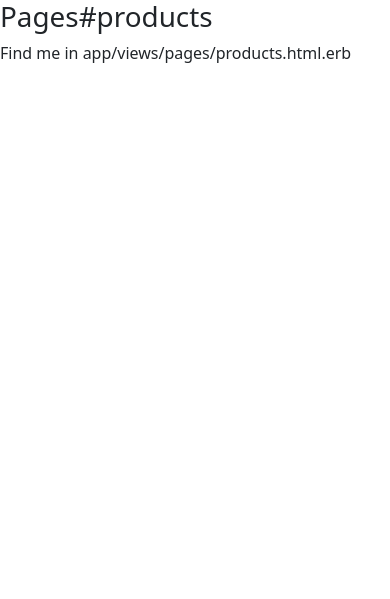
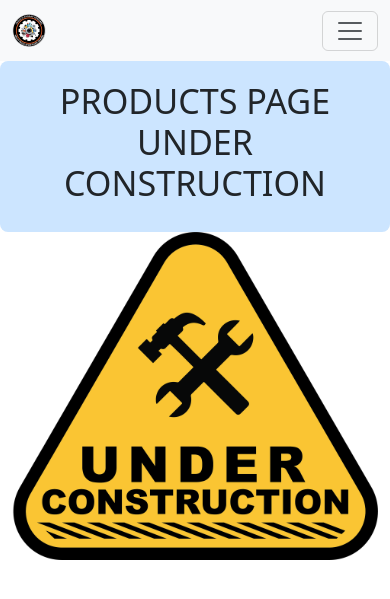
Before and after one commit to InnoIbeto/Jagolvi-Dynamic-Ventures-website, a Rails app: page /pages/products in a window 390 px wide. Shown: the top 599 px of the page. Run offline with Rails 7, Linux system fonts and the light colour scheme; style sheets or scripts are compiled from the project's sources; some libraries are stand-ins or nearby versions.

Commit message:
created a shared navbar, created a custom  css file & added a temp construction theme on all pages

```diff
--- a/app/assets/config/manifest.js
+++ b/app/assets/config/manifest.js
@@ -1,2 +1,3 @@
 //= link_tree ../images
 //= link_tree ../builds
+//= link jdvcustom.css
--- /dev/null
+++ b/app/assets/stylesheets/jdvcustom.css
@@ -0,0 +1,31 @@
+.navbar-nav .nav-item {
+    margin-left: 60px;
+    margin-right: 60px;
+}
+
+/* .custom-navbar {
+    background-color: #cce5ff;
+    border-bottom: 2px solid #b8daff;
+}
+.nav-link {
+    color: #0056b3;
+}
+
+.nav-link:hover, .nav-link.active {
+    color: #003d80;
+} */
+
+.temp-custom-section {
+    background-color: #cce5ff; /* Black background */
+    padding: 20px; /* Add padding for spacing */
+    border-radius: 8px; /* Optional: rounded corners */
+}
+
+/*
+body {
+    font-family: 'Arial', sans-serif;
+    font-size: 16px;
+    color: #333;
+    line-height: 1.6;
+}
+*/
--- a/app/views/layouts/application.html.erb
+++ b/app/views/layouts/application.html.erb
@@ -1,16 +1,28 @@
-<!DOCTYPE html>
-<html>
+<!doctype html>
+<html lang="en">
   <head>
+    <meta charset="utf-8">
+
     <title>Jdv</title>
+
     <meta name="viewport" content="width=device-width,initial-scale=1">
     <%= csrf_meta_tags %>
     <%= csp_meta_tag %>
 
     <%= stylesheet_link_tag "application", "data-turbo-track": "reload" %>
     <%= javascript_include_tag "application", "data-turbo-track": "reload", type: "module" %>
+
+    <link href="https://cdn.jsdelivr.net/npm/bootstrap@5.3.3/dist/css/bootstrap.min.css" rel="stylesheet" integrity="sha384-QWTKZyjpPEjISv5WaRU9OFeRpok6YctnYmDr5pNlyT2bRjXh0JMhjY6hW+ALEwIH" crossorigin="anonymous">
+
+    <%= stylesheet_link_tag "jdvcustom", "data-turbo-track": "reload" %>
   </head>
 
   <body>
+
+    <%= render 'partials/navbar' %>
+
     <%= yield %>
+
+    <script src="https://cdn.jsdelivr.net/npm/bootstrap@5.3.3/dist/js/bootstrap.bundle.min.js" integrity="sha384-YvpcrYf0tY3lHB60NNkmXc5s9fDVZLESaAA55NDzOxhy9GkcIdslK1eN7N6jIeHz" crossorigin="anonymous"></script>
   </body>
 </html>
--- a/app/views/pages/products.html.erb
+++ b/app/views/pages/products.html.erb
@@ -1,2 +1,13 @@
-<h1>Pages#products</h1>
-<p>Find me in app/views/pages/products.html.erb</p>
+<main class="container">
+
+  <div class="row text-center justify-content-center">
+    <div class="col-md-6 temp-custom-section">
+      <h1 class=" display-4">PRODUCTS PAGE UNDER CONSTRUCTION</h1>
+    </div>
+
+    <div class="col-md-6">
+      <%= image_tag('Under Construction Image.png', alt: 'Under Construction Image', class: 'img-fluid mb-3') %>
+    </div>
+
+  </div>
+</main>
--- /dev/null
+++ b/app/views/partials/_navbar.html.erb
@@ -0,0 +1,38 @@
+<nav class="navbar navbar-expand-lg bg-body-tertiary custom-navbar">
+  <div class="container-fluid">
+    <%= link_to image_tag('MINI JDV LOGO.png'), root_path, class: "navbar-brand" %>
+
+    <button class="navbar-toggler" type="button" data-bs-toggle="collapse" data-bs-target="#navbarSupportedContent" aria-controls="navbarSupportedContent" aria-expanded="false" aria-label="Toggle navigation">
+      <span class="navbar-toggler-icon"></span>
+    </button>
+
+    <div class="collapse navbar-collapse" id="navbarSupportedContent">
+      <ul class="navbar-nav me-auto mb-2 mb-lg-0">
+        <li class="nav-item">
+          <%= link_to 'About', pages_about_path, class: "nav-link #{'active' if current_page?(pages_about_path)}" %>
+        </li>
+
+        <li class="nav-item">
+          <%= link_to 'Contact', pages_contact_path, class: "nav-link #{'active' if current_page?(pages_contact_path)}" %>
+        </li>
+
+        <li class="nav-item dropdown">
+          <a class="nav-link dropdown-toggle" role="button" data-bs-toggle="dropdown" aria-expanded="false">
+            Products
+          </a>
+          <ul class="dropdown-menu" >
+            <li><%= link_to 'Servicing Parts', pages_products_path, class: "dropdown-item" %></li>
+            <li><%= link_to 'Spare Parts', pages_products_path, class: "dropdown-item" %></li>
+            <li><hr class="dropdown-divider"></li>
+            <li><%= link_to 'Vehicle Repair', pages_products_path, class: "dropdown-item" %></li>
+          </ul>
+        </li>
+      </ul>
+
+      <form class="d-flex" role="search">
+        <input class="form-control me-2" type="search" placeholder="Search" aria-label="Search">
+        <button class="btn btn-outline-success" type="submit">Search</button>
+      </form>
+    </div>
+  </div>
+</nav>
```
Also changed, not shown: app/views/pages/about.html.erb (+13 -2 lines), app/views/pages/contact.html.erb (+13 -2 lines), app/views/pages/index.html.erb (+13 -2 lines), app/assets/images/MINI JDV LOGO.png (added), app/assets/images/Under Construction Image.png (added).
